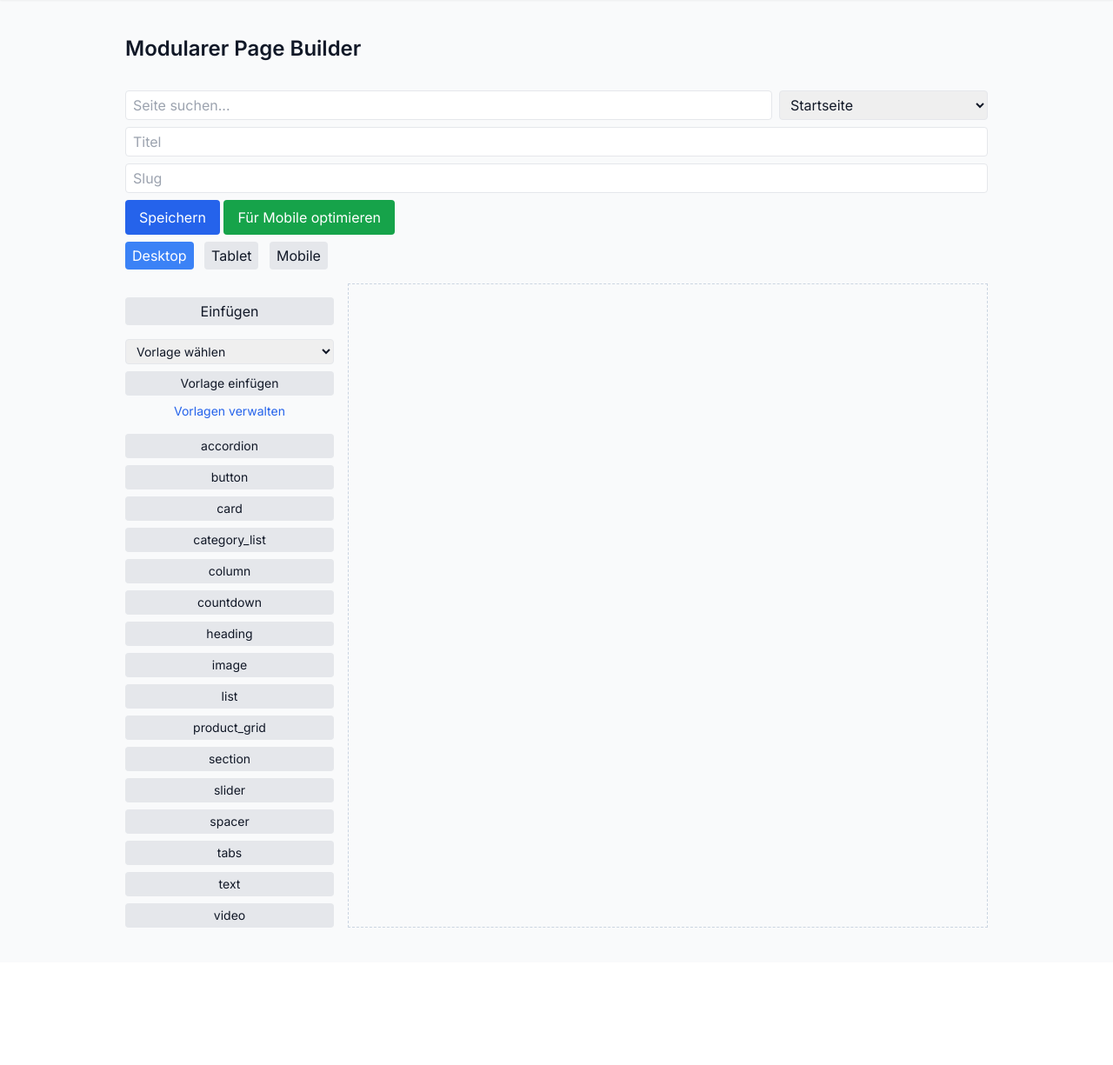
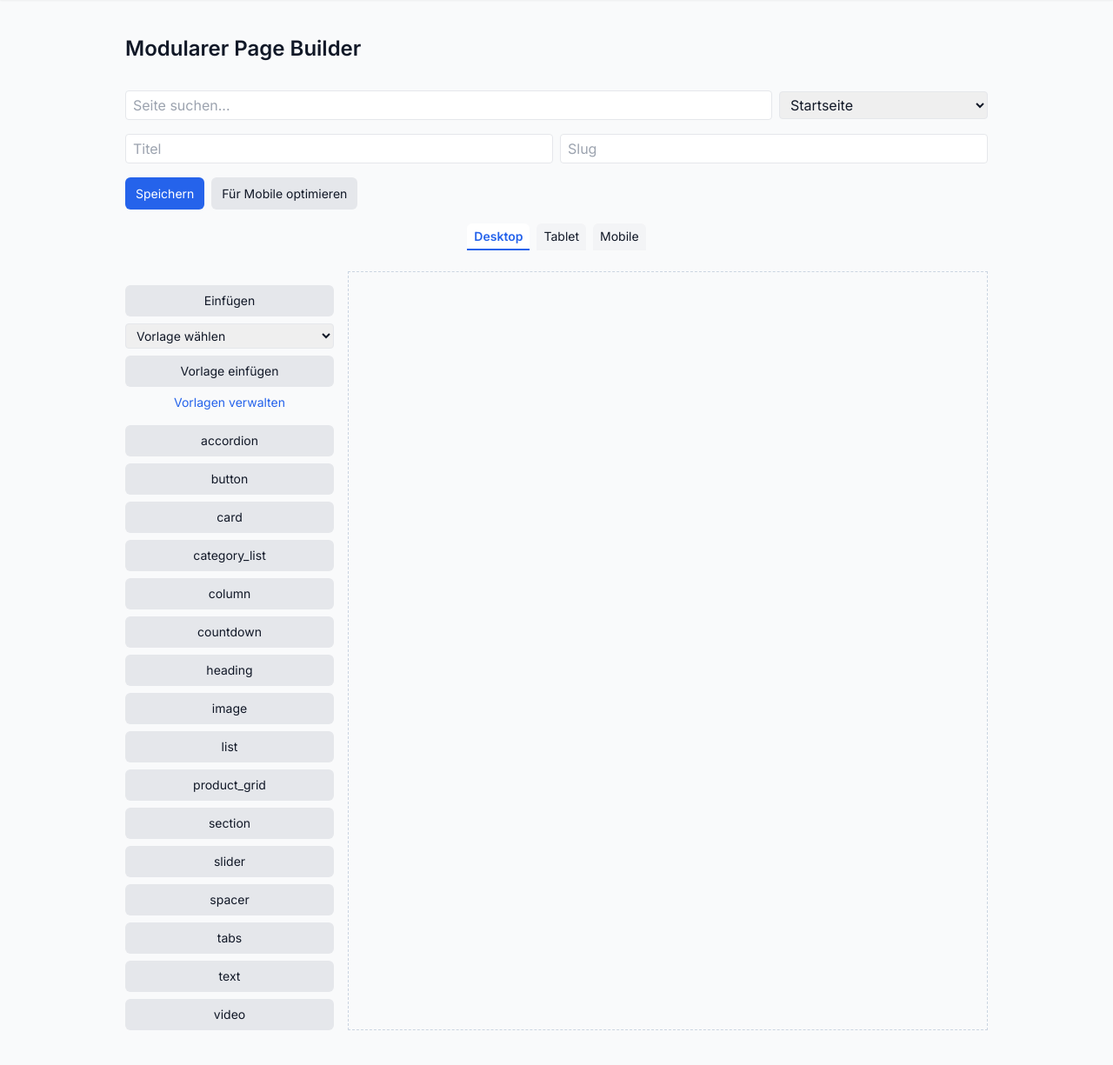
Before and after one commit to txm296/website-chatgptshop, a PHP site: page /admin/modular_builder.php in a window 1280 px wide. Shown: the part 129-1354 px from the top of the page at 87% size. Before the commit the page ends 1196 px from the top, so only its background shows below. Run offline with PHP 8.4, Linux system fonts and the light colour scheme; a user stored in the database is signed in; data comes from the database, SQL or seed files in the repository; data that the repository does not hold is empty; some libraries are stand-ins or nearby versions.

Commit message:
Improve modular builder UI

```diff
--- a/admin/modular_builder.php
+++ b/admin/modular_builder.php
@@ -63,38 +63,42 @@ foreach ($pdo->query('SELECT slug, title FROM builder_pages ORDER BY title') as
 </header>
 <main class="max-w-5xl mx-auto px-4 py-10">
 <h1 class="text-2xl font-bold mb-8">Modularer Page Builder</h1>
-<div class="mb-4 space-y-2">
-    <div class="flex space-x-2">
+<div class="mb-6 space-y-4">
+    <div class="flex flex-col sm:flex-row sm:items-center sm:justify-center gap-2">
         <input type="text" id="pbPageSearch" placeholder="Seite suchen..." class="flex-1 border px-2 py-1 rounded">
-        <select id="pbPageSelect" class="border px-2 py-1 rounded w-60">
+        <select id="pbPageSelect" class="border px-2 py-1 rounded w-full sm:w-60">
             <?php foreach($pageOptions as $slug => $title): ?>
                 <option value="<?= htmlspecialchars($slug) ?>" <?= $slug === $page['slug'] ? 'selected' : '' ?>><?= htmlspecialchars($title) ?></option>
             <?php endforeach; ?>
         </select>
     </div>
-    <input type="text" id="pbTitle" value="<?= htmlspecialchars($page['title']) ?>" placeholder="Titel" class="w-full border px-2 py-1 rounded">
-    <input type="text" id="pbSlug" value="<?= htmlspecialchars($page['slug']) ?>" placeholder="Slug" class="w-full border px-2 py-1 rounded">
-    <button type="button" id="pbSave" class="px-4 py-2 bg-blue-600 text-white rounded">Speichern</button>
-    <button type="button" id="pbOptimizeMobile" class="px-4 py-2 bg-green-600 text-white rounded">Für Mobile optimieren</button>
-    <button type="button" id="pbUndoMobile" style="display:none" class="px-4 py-2 bg-gray-300 rounded">Undo</button>
-    <div class="space-x-2 mt-2">
-        <button type="button" class="pb-bp-btn px-2 py-1 bg-gray-200 rounded" data-bp="desktop">Desktop</button>
-        <button type="button" class="pb-bp-btn px-2 py-1 bg-gray-200 rounded" data-bp="tablet">Tablet</button>
-        <button type="button" class="pb-bp-btn px-2 py-1 bg-gray-200 rounded" data-bp="mobile">Mobile</button>
+    <div class="grid grid-cols-1 sm:grid-cols-2 gap-2">
+        <input type="text" id="pbTitle" value="<?= htmlspecialchars($page['title']) ?>" placeholder="Titel" class="w-full border px-2 py-1 rounded">
+        <input type="text" id="pbSlug" value="<?= htmlspecialchars($page['slug']) ?>" placeholder="Slug" class="w-full border px-2 py-1 rounded">
+    </div>
+    <div class="pb-btn-group">
+        <button type="button" id="pbSave" class="pb-btn pb-btn-primary">Speichern</button>
+        <button type="button" id="pbOptimizeMobile" class="pb-btn pb-btn-secondary">Für Mobile optimieren</button>
+        <button type="button" id="pbUndoMobile" class="pb-btn pb-btn-warning hidden">Undo</button>
+    </div>
+    <div class="flex justify-center gap-2 mt-4">
+        <button type="button" class="pb-bp-btn" data-bp="desktop">Desktop</button>
+        <button type="button" class="pb-bp-btn" data-bp="tablet">Tablet</button>
+        <button type="button" class="pb-bp-btn" data-bp="mobile">Mobile</button>
     </div>
 </div>
-<div class="flex">
-    <div class="w-60 mr-4 space-y-4" id="leftPanel">
+<div class="flex flex-col md:flex-row">
+    <div class="md:w-60 w-full md:mr-4 mb-4 md:mb-0 space-y-4" id="leftPanel">
         <div id="pbConfigPanel" class="pb-config"></div>
-        <button type="button" id="pbPaste" class="w-full px-2 py-1 bg-gray-200 rounded">Einfügen</button>
-        <div class="space-y-2 text-sm" id="templateTools">
+        <div class="space-y-2 text-sm">
+            <button type="button" id="pbPaste" class="pb-btn pb-btn-secondary w-full">Einfügen</button>
             <select id="pbTemplateSelect" class="border px-2 py-1 rounded w-full"></select>
-            <button type="button" id="pbInsertTemplate" class="w-full px-2 py-1 bg-gray-200 rounded">Vorlage einfügen</button>
+            <button type="button" id="pbInsertTemplate" class="pb-btn pb-btn-secondary w-full">Vorlage einfügen</button>
             <a href="layout_library.php" class="block text-center text-blue-600">Vorlagen verwalten</a>
         </div>
         <div class="text-sm space-y-2" id="widgetBar">
             <?php foreach($widgets as $name => $file): ?>
-                <button type="button" class="w-full px-2 py-1 bg-gray-200 rounded" data-widget="<?= htmlspecialchars($name) ?>"><?= htmlspecialchars($name) ?></button>
+                <button type="button" class="pb-btn pb-btn-secondary w-full" data-widget="<?= htmlspecialchars($name) ?>"><?= htmlspecialchars($name) ?></button>
             <?php endforeach; ?>
         </div>
     </div>
--- a/pagebuilder/assets/builder.css
+++ b/pagebuilder/assets/builder.css
@@ -86,7 +86,6 @@
 .pb-preview-desktop { width: 100%; }
 .pb-preview-tablet { width: 768px; margin: 0 auto; }
 .pb-preview-mobile { width: 375px; margin: 0 auto; }
-.pb-bp-btn.active { background: #3b82f6; color: #fff; }
 .pb-config-bp { font-weight: bold; margin-bottom: 0.5rem; }
 
 /* Sichtbarkeitsklassen */
@@ -97,3 +96,14 @@
 @media (min-width: 769px) {
   .pb-hide-desktop { display: none !important; }
 }
+/* Buttons und Layout Verbesserungen */
+.pb-btn{padding:0.5rem 0.75rem;border-radius:0.375rem;font-size:0.875rem;font-weight:500;}
+.pb-btn-primary{background:#2563eb;color:#fff;}
+.pb-btn-primary:hover{background:#1d4ed8;}
+.pb-btn-secondary{background:#e5e7eb;}
+.pb-btn-secondary:hover{background:#d1d5db;}
+.pb-btn-warning{background:#dc2626;color:#fff;}
+.pb-btn-warning:hover{background:#b91c1c;}
+.pb-bp-btn{padding:0.25rem 0.5rem;font-size:0.875rem;border-bottom:2px solid transparent;background:#f3f4f6;border-radius:0.375rem 0.375rem 0 0;}
+.pb-bp-btn.active{background:#fff;border-color:#2563eb;color:#2563eb;font-weight:600;}
+.pb-btn-group{display:flex;flex-wrap:wrap;gap:0.5rem;}
```
